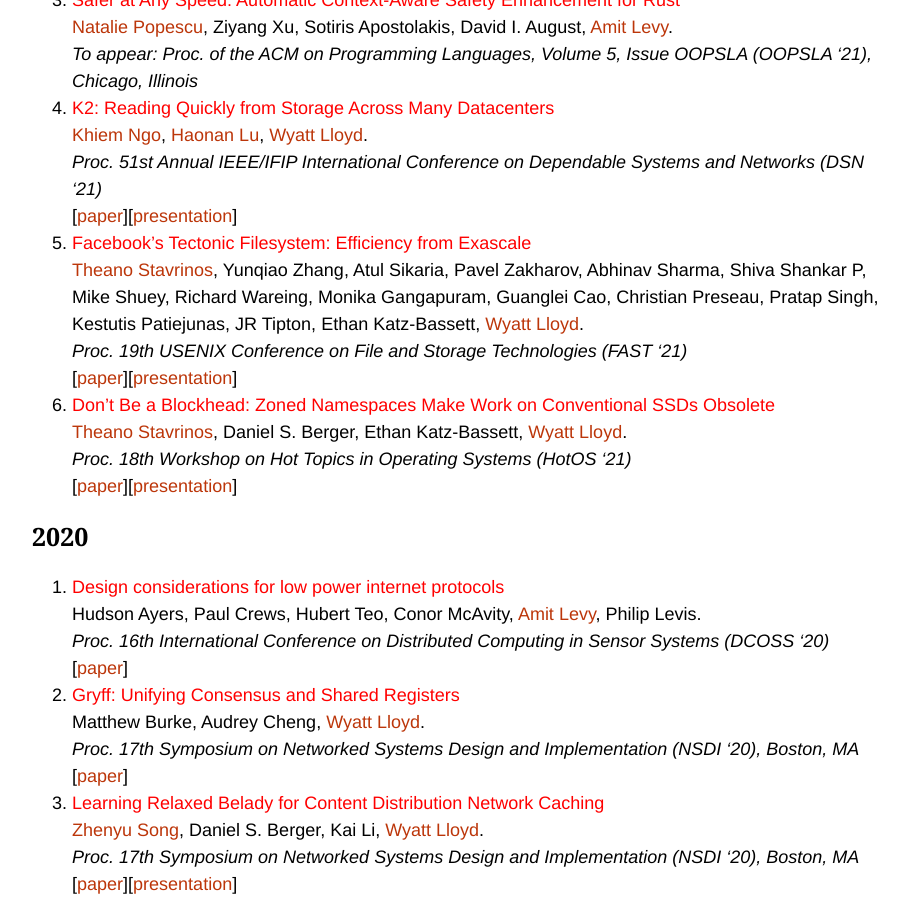
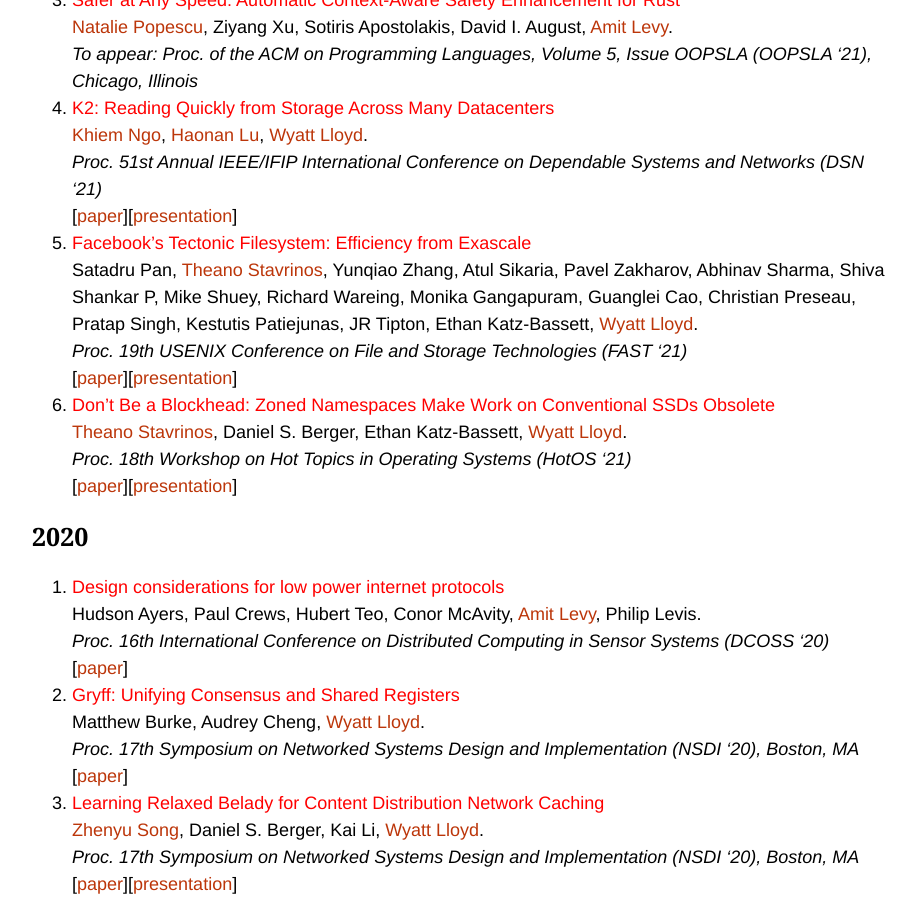
Before and after one commit to princeton-sns/www, a Jekyll site: the page built from publications.md, in a window 1280 px wide and 900 px high, scrolled down 764 px. Shown: the whole window, without its empty margins (176-1091 px from the left). Built offline with Jekyll 4.4.1, drawn with Linux system fonts in a browser that asks for light colours; some web fonts are replaced.

Commit message:
fix author list

```diff
--- a/_data/publications.yml
+++ b/_data/publications.yml
@@ -11,6 +11,7 @@
 
 - title: "Facebook’s Tectonic Filesystem: Efficiency from Exascale"
   people:
+    - Satadru Pan
     - theanos
     - Yunqiao Zhang
     - Atul Sikaria
```
